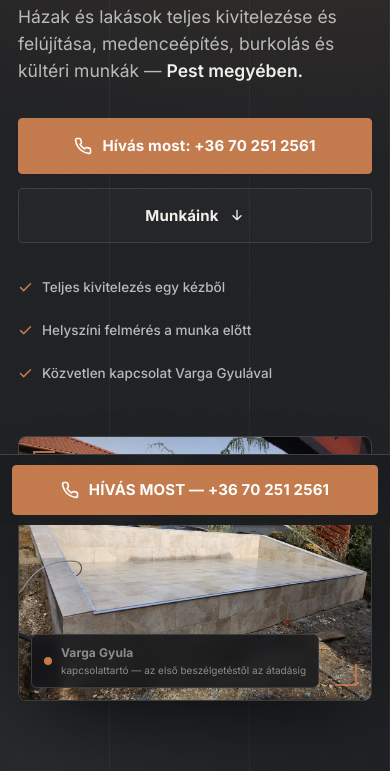
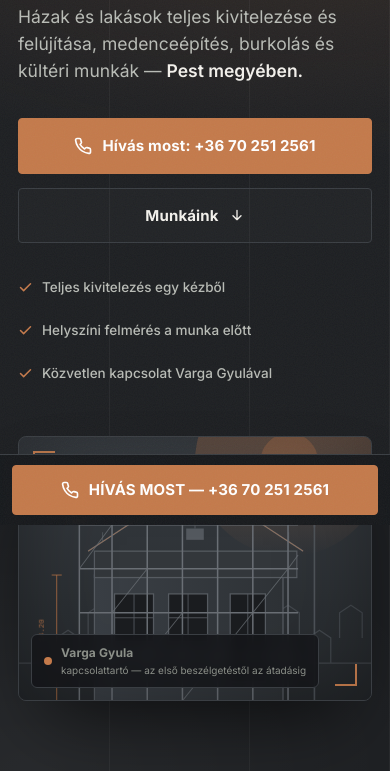
Before and after one commit to daekon-ship/varga-gyula-generalkivitelezes, a plain HTML site: page index.html in a window 390 px wide. Shown: the part 319-1090 px from the top of the page. Drawn offline with Linux system fonts and the light colour scheme.

Commit message:
Hero vissza az építészeti SVG-vázlathoz; szinterezéses pár kiveve
- A hero vizuál ismét a prémium blueprint-stílusú házvázlat (a valós
  medencefotó helyett) — az ügyfél kérésére
- A szinterezés→kész terasz pár levéve: a két állapot túl hasonló
  volt és eltérő környezetet mutatott — marad 4 erős, egyértelmű pár
- QA: 4 slider gépi teszt OK, 0 konzolhiba, mobil 390px tiszta

🤖 Generated with Codebuff
Co-Authored-By: Codebuff <noreply@codebuff.com>

```diff
--- a/index.html
+++ b/index.html
@@ -725,11 +725,69 @@ footer h4{font-family:var(--display);font-size:12px;font-weight:600;letter-spaci
       Valós referenciafotó: emelt medence kész, burkolt kávával.
       Sarokjelölések és a kapcsolattartó-címke a fotó fölött marad.
     -->
-    <div class="hero-visual">
+    <div class="hero-visual" aria-hidden="true">
       <div class="hv-frame">
         <span class="hv-corner tl"></span>
         <span class="hv-corner br"></span>
-        <img src="img/ba-p2-utana.webp" alt="Kivitelezett, burkolt kávájú medence a kertben — kész állapot" width="1150" height="863" fetchpriority="high" decoding="async">
+        <svg class="hv-scene" viewBox="0 0 560 640" preserveAspectRatio="xMidYMid slice" fill="none">
+          <defs>
+            <linearGradient id="sky" x1="0" y1="0" x2="0" y2="1">
+              <stop offset="0" stop-color="#3d4248"/><stop offset=".6" stop-color="#2b2f33"/><stop offset="1" stop-color="#232629"/>
+            </linearGradient>
+            <linearGradient id="sun" x1="0" y1="0" x2="0" y2="1">
+              <stop offset="0" stop-color="#c47a4b" stop-opacity=".5"/><stop offset="1" stop-color="#c47a4b" stop-opacity="0"/>
+            </linearGradient>
+            <linearGradient id="wall" x1="0" y1="0" x2="1" y2="0">
+              <stop offset="0" stop-color="#3a3f45"/><stop offset="1" stop-color="#2e3236"/>
+            </linearGradient>
+          </defs>
+          <rect width="560" height="640" fill="url(#sky)"/>
+          <circle cx="430" cy="150" r="150" fill="url(#sun)"/>
+          <circle cx="430" cy="150" r="46" fill="#c47a4b" opacity=".35"/>
+          <g stroke="#4a4f55" stroke-width="2" opacity=".8">
+            <path d="M0 470h560"/><path d="M60 470V430l18-12 18 12v40"/><path d="M110 430V390l18-12 18 12v40"/><path d="M160 470V430l18-12 18 12v40"/><path d="M210 430V390l18-12 18 12v40"/><path d="M260 470V430l18-12 18 12v40"/><path d="M310 430V390l18-12 18 12v40"/><path d="M360 470V430l18-12 18 12v40"/><path d="M410 430V390l18-12 18 12v40"/><path d="M460 470V430l18-12 18 12v40"/><path d="M510 430V390l18-12 18 12v40"/>
+          </g>
+          <g>
+            <rect x="120" y="330" width="300" height="200" fill="url(#wall)" stroke="#565b61" stroke-width="2"/>
+            <rect x="120" y="292" width="322" height="42" fill="#33373b" stroke="#565b61" stroke-width="2"/>
+            <path d="M110 292 281 180l171 112" stroke="#5f646a" stroke-width="2" fill="none"/>
+            <path d="M110 292 281 180l171 112" stroke="#c47a4b" stroke-width="1.4" opacity=".55" fill="none"/>
+            <g stroke="#565b61" stroke-width="1.6" opacity=".8">
+              <path d="M281 180v-14M244 204v-14M207 228v-14M170 252v-14M133 276v-14M318 204v-14M355 228v-14M392 252v-14M429 276v-14"/>
+            </g>
+            <g fill="#1b1d20" stroke="#565b61" stroke-width="2">
+              <rect x="152" y="360" width="62" height="76"/><rect x="238" y="360" width="62" height="76"/>
+              <rect x="336" y="360" width="56" height="140"/>
+            </g>
+            <path d="M152 398h62M183 360v76M238 398h62M269 360v76M364 360v140" stroke="#565b61" stroke-width="1.4"/>
+            <g stroke="#6a6f75" stroke-width="2.4">
+              <path d="M96 530V250M96 250h348M96 320h348M96 390h348M96 460h348M96 530h348"/>
+              <path d="M148 250v280M204 250v280M260 250v280M316 250v280M372 250v280M428 250v280"/>
+            </g>
+            <g stroke="#6a6f75" stroke-width="1.6" opacity=".75">
+              <path d="M96 320l52-70M148 390l56-70M204 460l56-70M260 530l56-70M316 460l56-70M372 390l56-70M428 320l16-22"/>
+            </g>
+          </g>
+          <rect y="530" width="560" height="110" fill="#202327"/>
+          <g stroke="#2e3236" stroke-width="1.4"><path d="M0 560h560M0 596h560"/></g>
+          <g stroke="#54595f" stroke-width="2.6" opacity=".9">
+            <path d="M470 530V210"/><path d="M470 210h-190"/><path d="M470 210l70 34"/><path d="M470 240v14"/><path d="M448 210v-18M470 192v18"/>
+          </g>
+          <path d="M280 210v46" stroke="#54595f" stroke-width="1.6"/>
+          <rect x="266" y="256" width="28" height="18" fill="#54595f"/>
+          <g stroke="#c47a4b" stroke-width="1.4" opacity=".85">
+            <path d="M60 330v200M52 330h16M52 530h16"/>
+            <path d="M120 610h300M120 602v16M420 602v16"/>
+          </g>
+          <g font-family="ui-monospace,monospace" font-size="12" fill="#c47a4b" opacity=".9">
+            <text x="40" y="436" transform="rotate(-90 40 436)">14.20</text>
+            <text x="252" y="628">9.80</text>
+          </g>
+          <g transform="translate(96 236)">
+            <rect x="-12" y="-12" width="24" height="24" rx="5" fill="#c47a4b"/>
+            <circle cx="0" cy="0" r="4.5" fill="#1d1f22"/>
+          </g>
+        </svg>
         <span class="hv-chip">Régió: <b>Pest megye</b></span>
         <div class="hv-tag"><span class="pulse"></span><span><b>Varga Gyula</b><span>kapcsolattartó — az első beszélgetéstől az átadásig</span></span></div>
       </div>
@@ -1103,15 +1161,6 @@ const BA_CONFIG = [
     title: 'Terasz-lépcső — szerkezettől a burkolt felületig', cat: 'Burkolás',
     ratio: '4/3',
     desc: 'A fagerendás zsaluzattal képzett lépcsőszerkezettől a nagy formátumú lapokkal burkolt, kész felületig.'
-  },
-  {
-    before: 'img/ba-p9-elotte.webp', after: 'img/ba-p9-utana.webp',
-    w: 1150, h: 863,
-    altB: 'Kültéri lépcső szinterezés alatt, nagy formátumú kőlapokkal',
-    altA: 'Ugyanaz a lépcső kifugázva, kész állapotban',
-    title: 'Terasz-lépcső — szinterezéstől a kész felületig', cat: 'Kültér',
-    ratio: '4/3',
-    desc: 'Nagy formátumú kőlap fektetése és fuga a kültéri lépcsőn — ugyanarról a pontról fotózva.'
   }
 ];
 
```
Also changed, not shown: img/ba-p9-elotte.webp (deleted), img/ba-p9-utana.webp (deleted), 1 other file.
